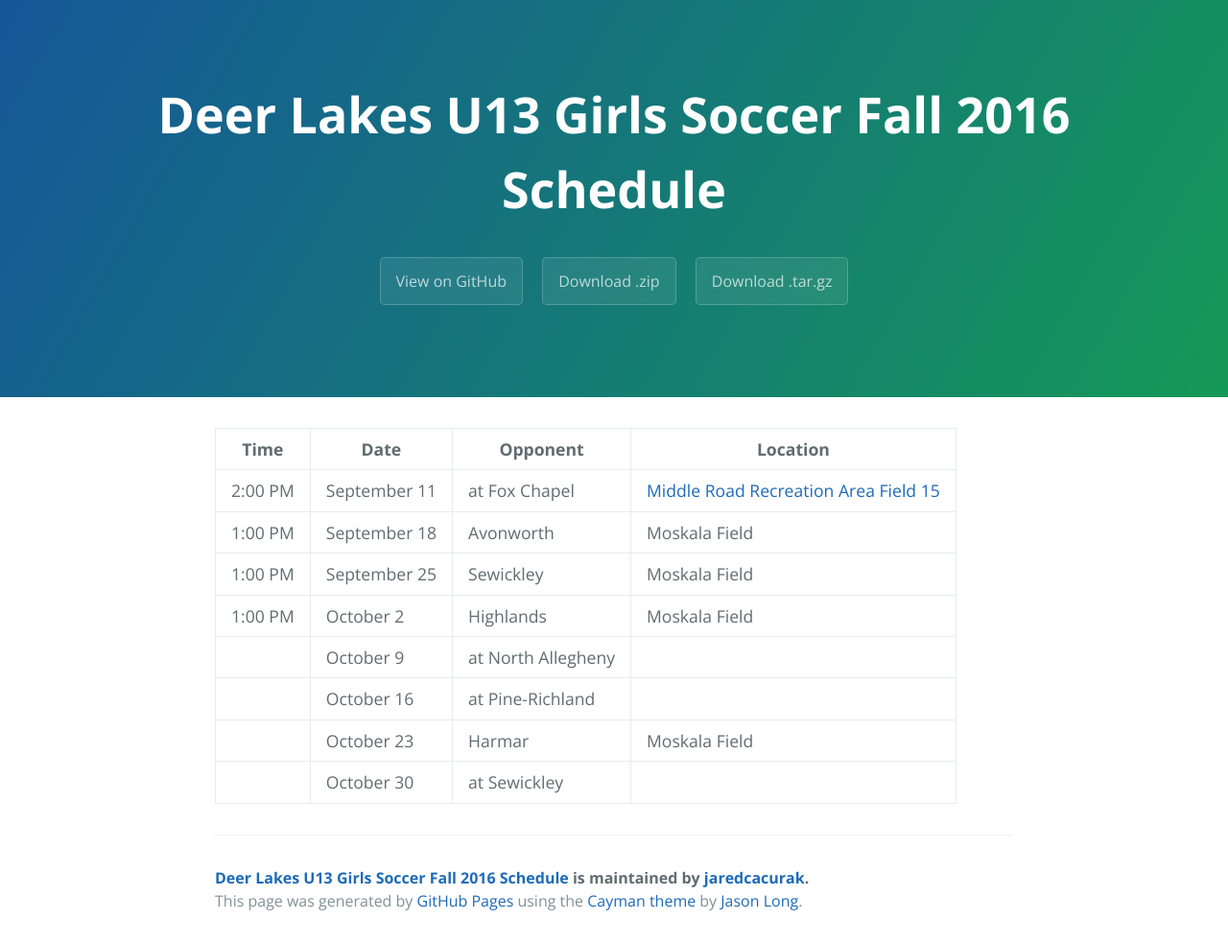
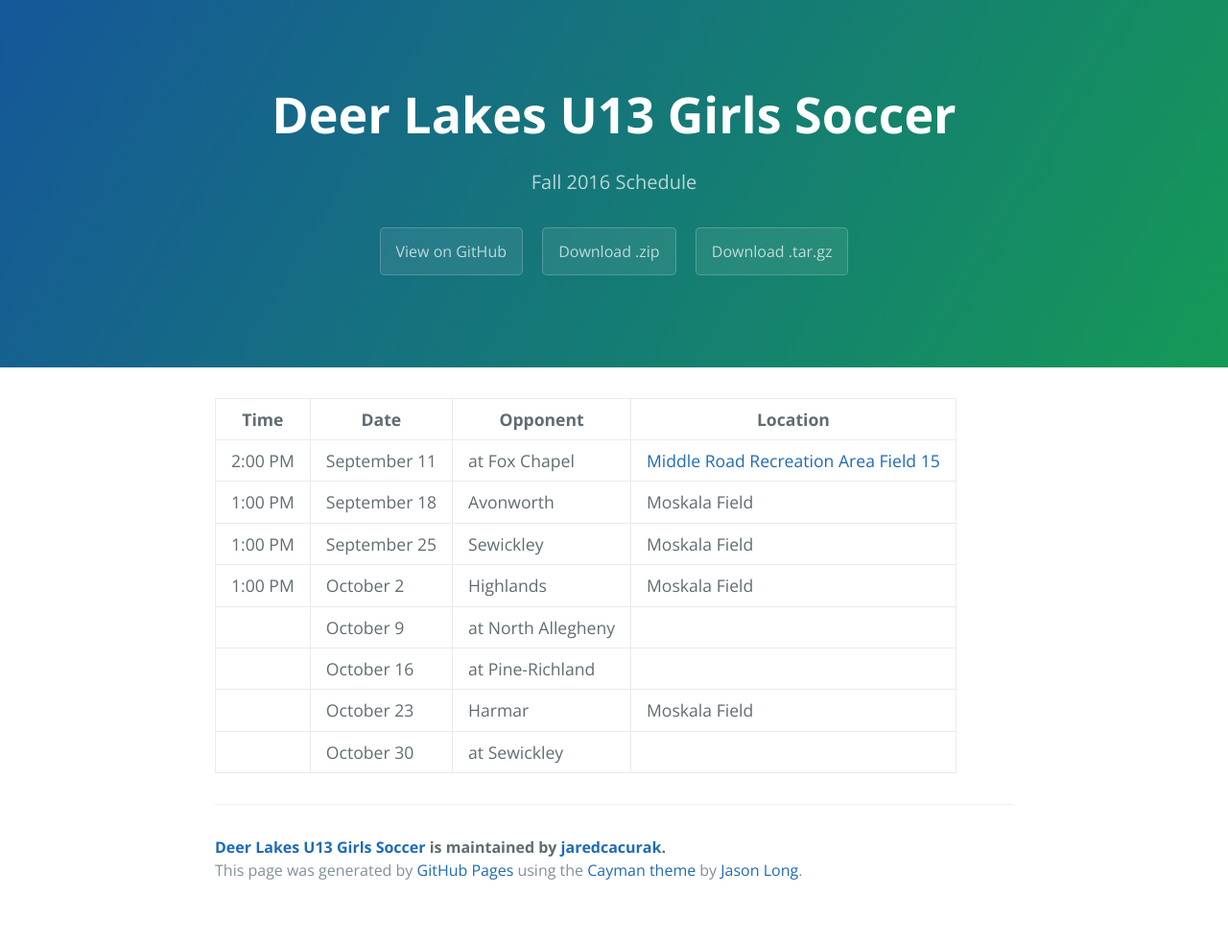
Before and after one commit to jaredcacurak/Deer-Lakes-U13-Girls-Soccer-Fall-2016-Schedule, a plain HTML site: page index.html in a window 1280 px wide. Shown: the whole page at 96% size. After the commit the page ends 951 px from the top, so only its background shows below. Drawn offline with nearby package versions, Linux system fonts and the light colour scheme.

Commit message:
Create gh-pages branch via GitHub

```diff
--- a/index.html
+++ b/index.html
@@ -2,7 +2,7 @@
 <html lang="en-us">
   <head>
     <meta charset="UTF-8">
-    <title>Deer Lakes U13 Girls Soccer Fall 2016 Schedule by jaredcacurak</title>
+    <title>Deer Lakes U13 Girls Soccer by jaredcacurak</title>
     <meta name="viewport" content="width=device-width, initial-scale=1">
     <link rel="stylesheet" type="text/css" href="stylesheets/normalize.css" media="screen">
     <link href='https://fonts.googleapis.com/css?family=Open+Sans:400,700' rel='stylesheet' type='text/css'>
@@ -11,8 +11,8 @@
   </head>
   <body>
     <section class="page-header">
-      <h1 class="project-name">Deer Lakes U13 Girls Soccer Fall 2016 Schedule</h1>
-      <h2 class="project-tagline"></h2>
+      <h1 class="project-name">Deer Lakes U13 Girls Soccer</h1>
+      <h2 class="project-tagline"> Fall 2016 Schedule</h2>
       <a href="https://github.com/jaredcacurak/Deer-Lakes-U13-Girls-Soccer-Fall-2016-Schedule" class="btn">View on GitHub</a>
       <a href="https://github.com/jaredcacurak/Deer-Lakes-U13-Girls-Soccer-Fall-2016-Schedule/zipball/master" class="btn">Download .zip</a>
       <a href="https://github.com/jaredcacurak/Deer-Lakes-U13-Girls-Soccer-Fall-2016-Schedule/tarball/master" class="btn">Download .tar.gz</a>
@@ -81,7 +81,7 @@
 </table>
 
       <footer class="site-footer">
-        <span class="site-footer-owner"><a href="https://github.com/jaredcacurak/Deer-Lakes-U13-Girls-Soccer-Fall-2016-Schedule">Deer Lakes U13 Girls Soccer Fall 2016 Schedule</a> is maintained by <a href="https://github.com/jaredcacurak">jaredcacurak</a>.</span>
+        <span class="site-footer-owner"><a href="https://github.com/jaredcacurak/Deer-Lakes-U13-Girls-Soccer-Fall-2016-Schedule">Deer Lakes U13 Girls Soccer</a> is maintained by <a href="https://github.com/jaredcacurak">jaredcacurak</a>.</span>
 
         <span class="site-footer-credits">This page was generated by <a href="https://pages.github.com">GitHub Pages</a> using the <a href="https://github.com/jasonlong/cayman-theme">Cayman theme</a> by <a href="https://twitter.com/jasonlong">Jason Long</a>.</span>
       </footer>
--- a/params.json
+++ b/params.json
@@ -1,6 +1,6 @@
 {
-  "name": "Deer Lakes U13 Girls Soccer Fall 2016 Schedule",
-  "tagline": "",
+  "name": "Deer Lakes U13 Girls Soccer",
+  "tagline": " Fall 2016 Schedule",
   "body": "| Time     | Date          | Opponent           | Location                                                                 |\r\n| -------- | ------------- | ------------------ | ------------------------------------------------------------------------ |\r\n|  2:00 PM | September 11  | at Fox Chapel      | [Middle Road Recreation Area Field 15](https://goo.gl/maps/okjgM9gHEno)  |\r\n|  1:00 PM | September 18  | Avonworth          | Moskala Field                                                            |\r\n|  1:00 PM | September 25  | Sewickley          | Moskala Field                                                            |\r\n|  1:00 PM | October 2     | Highlands          | Moskala Field                                                            |\r\n|          | October 9     | at North Allegheny |                                                                          |\r\n|          | October 16    | at Pine-Richland   |                                                                          |\r\n|          | October 23    | Harmar             | Moskala Field                                                            |\r\n|          | October 30    | at Sewickley       |                                                                          |\r\n",
   "note": "Don't delete this file! It's used internally to help with page regeneration."
 }
```
